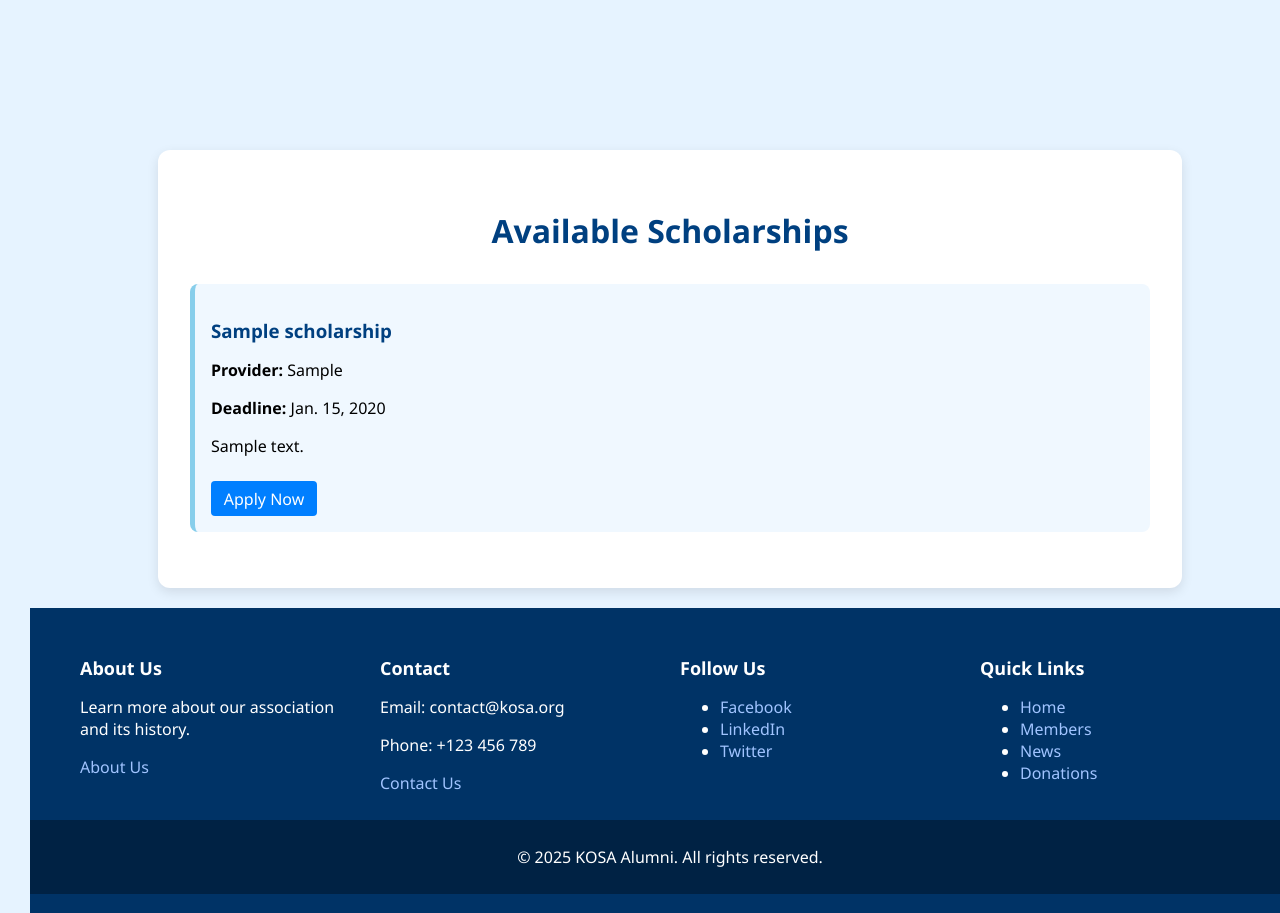
After one commit to 22atuhaire/pinnacles, a Django app: page /jobs/scholarships/ in a window 1280 px wide; the page is wider, and only the part inside the window is pictured. The commit adds this page. Shown: the top 913 px of that part. Run offline with Django 5.2, Linux system fonts and the light colour scheme; tables that the repository leaves empty hold one stand-in row (values such as "Sample post").

Commit message:
add scholarship model, views, and templates; update job list to link to scholarships

```diff
--- a/jobs/models.py
+++ b/jobs/models.py
@@ -13,3 +13,13 @@ class Job(models.Model):
 
     def __str__(self):
         return f"{self.title} at {self.company}"
+
+class Scholarship(models.Model):
+    title = models.CharField(max_length=200)
+    provider = models.CharField(max_length=200)
+    description = models.TextField()
+    deadline = models.DateField()
+    application_link = models.URLField(blank=True)
+
+    def __str__(self):
+        return self.title
--- a/jobs/urls.py
+++ b/jobs/urls.py
@@ -5,4 +5,6 @@ app_name = 'jobs'
 urlpatterns = [
     path('', views.job_list, name='job_list'),
     path('<int:pk>/', views.job_detail, name='job_detail'),
+    path('scholarships/', views.scholarship_list, name='scholarship_list'),
+
 ]
--- a/jobs/views.py
+++ b/jobs/views.py
@@ -2,6 +2,7 @@
 # Create your views here.
 from django.shortcuts import render, get_object_or_404
 from .models import Job
+from .models import Scholarship
 
 def job_list(request):
     jobs = Job.objects.order_by('-posted_on')
@@ -10,3 +11,8 @@ def job_list(request):
 def job_detail(request, pk):
     job = get_object_or_404(Job, pk=pk)
     return render(request, 'job_detail.html', {'job': job})
+
+
+def scholarship_list(request):
+    scholarships = Scholarship.objects.all()
+    return render(request, 'scholarship_list.html', {'scholarships': scholarships})
--- a/static/css/style.css
+++ b/static/css/style.css
@@ -914,6 +914,21 @@ a:hover {
 .view-link:hover {
     text-decoration: underline;
 }
+
+.scholarship-link {
+    background-color: #007fff;
+    color: white;
+    padding: 0.6rem 1.2rem;
+    text-decoration: none;
+    border-radius: 6px;
+    font-weight: bold;
+    transition: background-color 0.3s ease;
+}
+
+.scholarship-link:hover {
+    background-color: #005fcc;
+}
+
 /* job details styles */
 .job-detail-container {
     max-width: 800px;
@@ -958,3 +973,44 @@ a:hover {
 .job-detail-container a:hover {
     background-color: #007BFF;
 }
+
+/* scholarship styles */
+.scholarship-container {
+    background-color: white;
+    padding: 2rem;
+    border-radius: 12px;
+    box-shadow: 0 4px 12px rgba(0, 0, 0, 0.1);
+}
+
+.scholarship-container h2 {
+    color: #004080;
+    text-align: center;
+    margin-bottom: 2rem;
+}
+
+.scholarship-card {
+    border-left: 5px solid skyblue;
+    padding: 1rem;
+    background: #f0f8ff;
+    border-radius: 8px;
+    margin-bottom: 1.5rem;
+}
+
+.scholarship-card h3 {
+    margin-bottom: 0.5rem;
+    color: #004080;
+}
+
+.scholarship-card a {
+    display: inline-block;
+    margin-top: 0.5rem;
+    color: white;
+    background-color: #007fff;
+    padding: 0.4rem 0.8rem;
+    border-radius: 4px;
+    text-decoration: none;
+}
+
+.scholarship-card a:hover {
+    background-color: #005fcc;
+}
--- a/templates/job_list.html
+++ b/templates/job_list.html
@@ -17,4 +17,7 @@
         <p>No job openings available right now.</p>
     {% endfor %}
 </div>
+<div style="margin-top: 2rem; text-align: center;">
+    <a href="{% url 'jobs:scholarship_list' %}" class="scholarship-link">View Scholarships</a>
+</div>
 {% endblock %}
--- /dev/null
+++ b/templates/scholarship_list.html
@@ -0,0 +1,27 @@
+{% extends "base.html" %}
+{% load static %}
+{% block title %}Scholarships{% endblock %}
+
+{% block content %}
+<link rel="stylesheet" href="{% static 'jobs/scholarships.css' %}">
+
+<div class="scholarship-container">
+    <h2>Available Scholarships</h2>
+
+    {% if scholarships %}
+        {% for scholarship in scholarships %}
+            <div class="scholarship-card">
+                <h3>{{ scholarship.title }}</h3>
+                <p><strong>Provider:</strong> {{ scholarship.provider }}</p>
+                <p><strong>Deadline:</strong> {{ scholarship.deadline }}</p>
+                <p>{{ scholarship.description }}</p>
+                {% if scholarship.application_link %}
+                    <a href="{{ scholarship.application_link }}" target="_blank">Apply Now</a>
+                {% endif %}
+            </div>
+        {% endfor %}
+    {% else %}
+        <p style="text-align: center;">No scholarships available at the moment.</p>
+    {% endif %}
+</div>
+{% endblock %}
```
